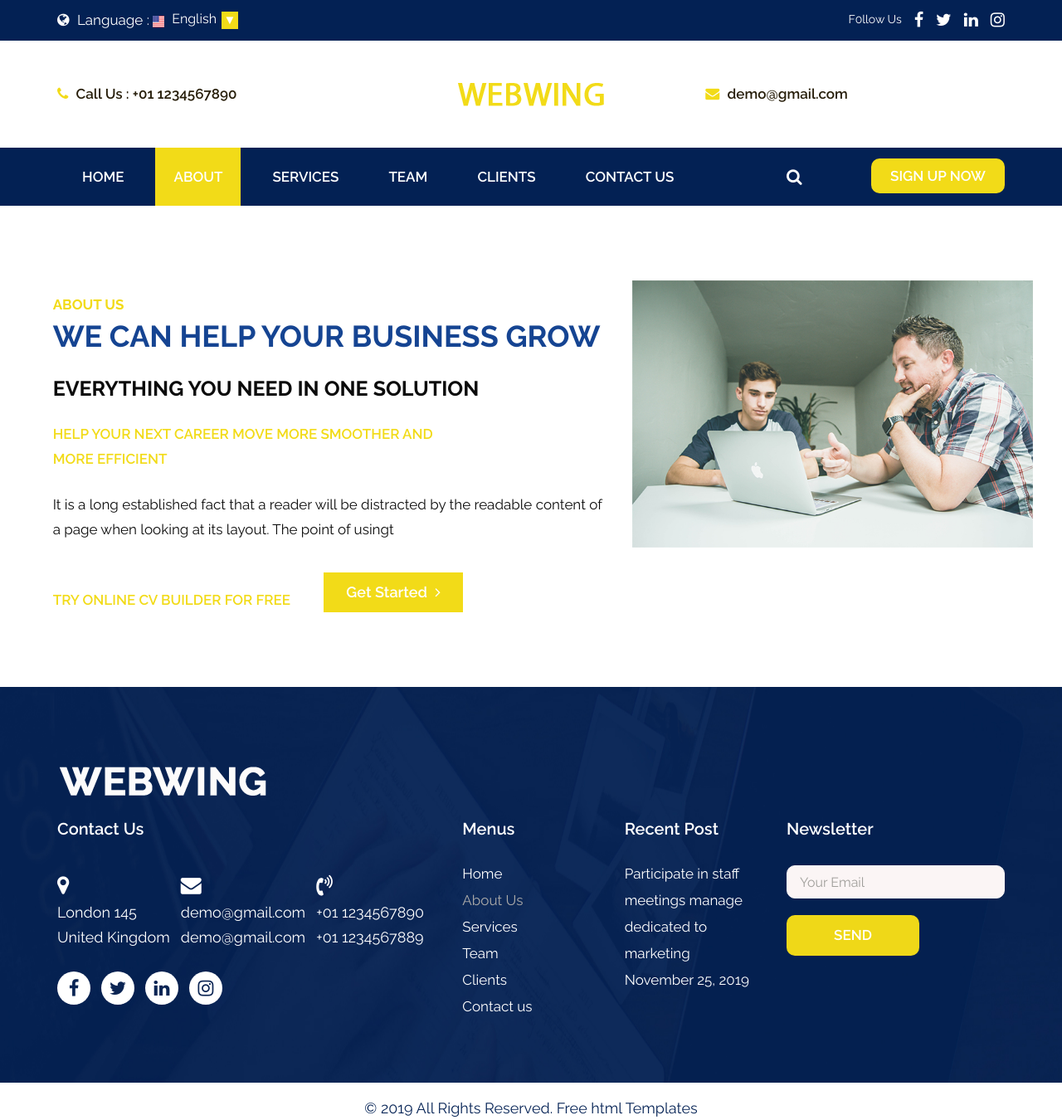
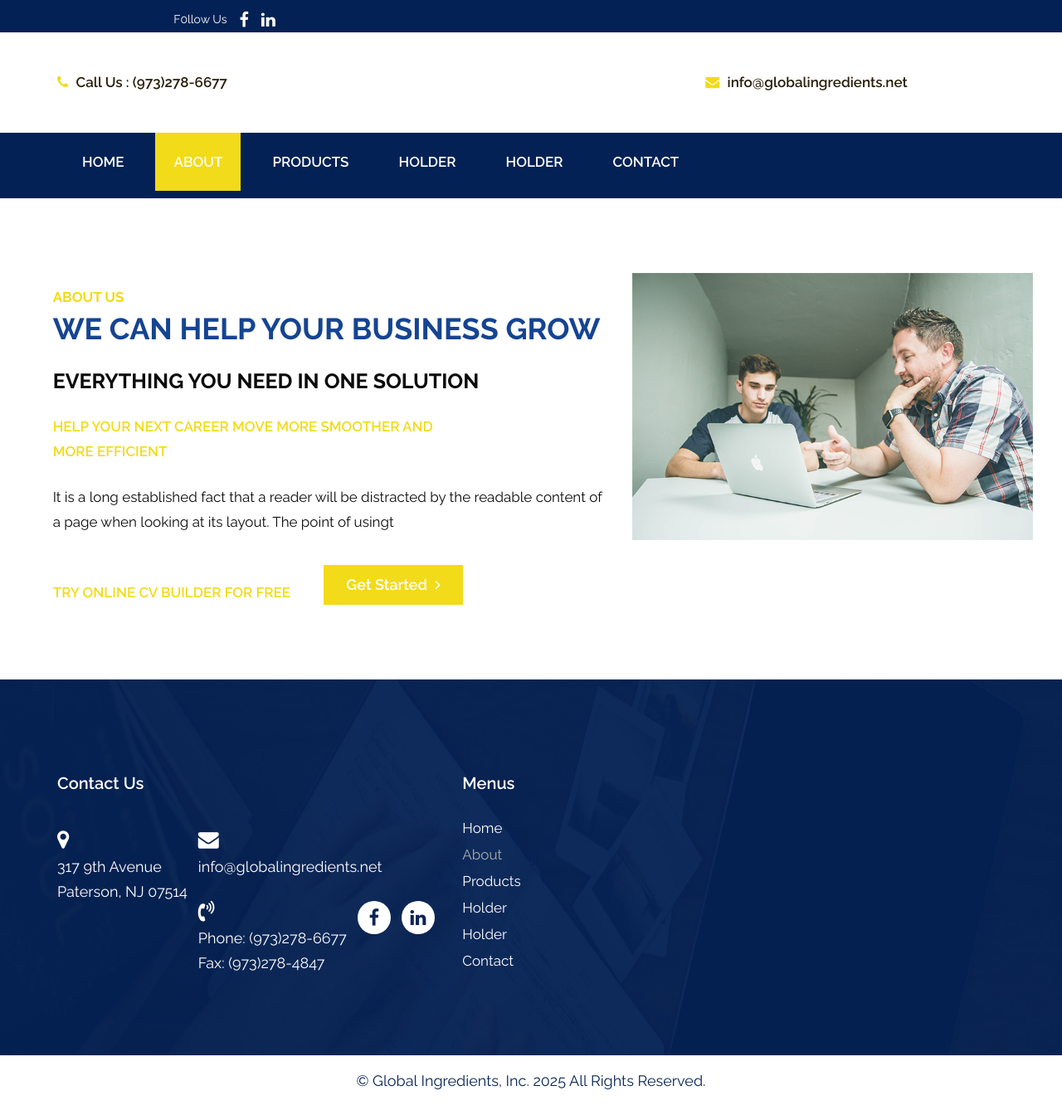
Before and after one commit to AidanMountain/GlobalSite2.0, a plain HTML site: page about.html in a window 1280 px wide. Shown: the whole page at 83% size. Drawn offline with nearby package versions, Linux system fonts and the light colour scheme.

Commit message:
Started the about page

```diff
--- a/about.html
+++ b/about.html
@@ -8,7 +8,7 @@
       <meta name="viewport" content="width=device-width, initial-scale=1">
       <meta name="viewport" content="initial-scale=1, maximum-scale=1">
       <!-- site metas -->
-      <title>webwing</title>
+      <title>Global Ingredients</title>
       <meta name="keywords" content="">
       <meta name="description" content="">
       <meta name="author" content="">
@@ -33,9 +33,6 @@
    <!-- body -->
    <body class="main-layout">
       <!-- loader  -->
-      <div class="loader_bg">
-         <div class="loader"><img src="images/loading.gif" alt="#" /></div>
-      </div>
       <!-- end loader -->
       <!-- header -->
       <header>
@@ -45,32 +42,13 @@
                <div class="container">
                   <div class="row">
                      <div class="col-md-6 col-sm-6">
-                        <ul class="lan">
-                           <li><i class="fa fa-globe" aria-hidden="true"></i> Language : <img src="images/fleg.png" alt="#"/></li>
-                        </ul>
-                        <form action="#" >
-                           <div class="select-box">
-                              <label for="select-box1" class="label select-box1"><span class="label-desc">English</span> </label>
-                              <select id="select-box1" class="select">
-                                 <option value="Choice 1">English</option>
-                                 <option value="Choice 1">Falkla</option>
-                                 <option value="Choice 2">Germa</option>
-                                 <option value="Choice 3">Neverl</option>
-                              </select>
-                           </div>
-                        </form>
-                     </div>
+
                      <div class="col-md-6 col-sm-6 ">
                         <ul class="social_icon1">
                            <li> F0llow Us
                            </li>
-                           <li> <a href="#"><i class="fa fa-facebook" aria-hidden="true"></i>
-                              </a>
-                           </li>
-                           <li> <a href="#"><i class="fa fa-twitter"></i></a></li>
+                           <li> <a href="#"><i class="fa fa-facebook" aria-hidden="true"></i></li>
                            <li> <a href="#"> <i class="fa fa-linkedin" aria-hidden="true"></i></a></li>
-                           <li> <a href="#"><i class="fa fa-instagram" aria-hidden="true"></i>
-                              </a>
                            </li>
                         </ul>
                      </div>
@@ -82,15 +60,14 @@
                   <div class="row d_flex">
                      <div class="col-md-4 col-sm-4 d_none">
                         <ul class="conta_icon">
-                           <li><a href="#"><i class="fa fa-phone" aria-hidden="true"></i> Call Us : +01 1234567890</a> </li>
+                           <li><a href="#"><i class="fa fa-phone" aria-hidden="true"></i> Call Us : (973)278-6677</a> </li>
                         </ul>
                      </div>
                      <div class="col-md-4 col-sm-4 " >
-                        <a class="logo" href="#"><img src="images/logo.png" alt="#"/></a>
                      </div>
                      <div class="col-md-4 col-sm-4 d_none">
                         <ul class="conta_icon ">
-                           <li><a href="#"><i class="fa fa-envelope" aria-hidden="true"></i> demo@gmail.com</a> </li>
+                           <li><a href="#"><i class="fa fa-envelope" aria-hidden="true"></i> info@globalingredients.net</a> </li>
                         </ul>
                      </div>
                   </div>
@@ -110,29 +87,25 @@
                                     <a class="nav-link" href="index.html"> Home  </a>
                                  </li>
                                  <li class="nav-item active">
-                                    <a class="nav-link" href="about.html">about</a>
+                                    <a class="nav-link" href="about.html">About</a>
                                  </li>
                                  <li class="nav-item">
-                                    <a class="nav-link" href="service.html">services</a>
+                                    <a class="nav-link" href="service.html">Products</a>
                                  </li>
                                  <li class="nav-item">
-                                    <a class="nav-link" href="team.html">team </a>
+                                    <a class="nav-link" href="team.html">Holder </a>
                                  </li>
                                  <li class="nav-item">
-                                    <a class="nav-link" href="client.html">Clients</a>
+                                    <a class="nav-link" href="client.html">Holder</a>
                                  </li>
                                  <li class="nav-item">
-                                    <a class="nav-link" href="contact.html"> contact us </a>
+                                    <a class="nav-link" href="contact.html"> Contact </a>
                                  </li>
                               </ul>
                            </div>
                         </nav>
                      </div>
                      <div class="col-md-3 col-sm-5 d_none">
-                        <ul class="sign">
-                           <li><a href="#"><i class="fa fa-search" aria-hidden="true"></i></a></li>
-                           <li><a class="sign_btn" href="#">sign up now</a></li>
-                        </ul>
                      </div>
                   </div>
                </div>
@@ -173,23 +146,18 @@
          <div class="footer">
             <div class="container">
                <div class="row">
-                  <div class="col-md-12">
-                     <a class="logo2" href="#"><img src="images/loogo2.png" alt="#"/></a>
-                  </div>
                   <div class="col-lg-5 col-md-6 col-sm-6">
                      <h3>Contact Us</h3>
                      <ul class="location_icon">
-                        <li><a href="#"><i class="fa fa-map-marker" aria-hidden="true"></i></a> London 145
-                           <br> United Kingdom
+                        <li><a href="#"><i class="fa fa-map-marker" aria-hidden="true"></i></a> 317 9th Avenue
+                           <br> Paterson, NJ 07514
                         </li>
-                        <li><a href="#"><i class="fa fa-envelope" aria-hidden="true"></i></a>demo@gmail.com<br> demo@gmail.com</li>
-                        <li><a href="#"><i class="fa fa-volume-control-phone" aria-hidden="true"></i></a>+01 1234567890<br>+01 1234567889</li>
+                        <li><a href="#"><i class="fa fa-envelope" aria-hidden="true"></i></a>info@globalingredients.net</li>
+                        <li><a href="#"><i class="fa fa-volume-control-phone" aria-hidden="true"></i></a>Phone: (973)278-6677<br>Fax: (973)278-4847</li>
                      </ul>
                      <ul class="social_icon">
                         <li> <a href="#"><i class="fa fa-facebook-f"></i></a></li>
-                        <li> <a href="#"><i class="fa fa-twitter"></i></a></li>
                         <li> <a href="#">   <i class="fa fa-linkedin" aria-hidden="true"></i></a></li>
-                        <li> <a href="#"><i class="fa fa-instagram"></i></a></li>
                      </ul>
                   </div>
                   <div class="col-lg-2 col-md-6 col-sm-6">
@@ -198,39 +166,13 @@
                         <li > <a href="index.html"> Home</a></li>
                         <li class="active">
                            <a href="about.html">
-                              </i>About Us
+                              </i>About
                         </li>
-                        <li> <a href="service.html"> </i>Services</a></li>
-                         <li> <a href="team.html"></i>Team</a></li>
-                        <li> <a href="client.html"></i>Clients</a></li>
-                        <li> <a href="contact.html"></i>Contact us</a></li>
+                        <li> <a href="service.html"> </i>Products</a></li>
+                         <li> <a href="team.html"></i>Holder</a></li>
+                        <li> <a href="client.html"></i>Holder</a></li>
+                        <li> <a href="contact.html"></i>Contact</a></li>
                      </ul>
-                  </div>
-                  <div class="col-lg-2 col-md-6 col-sm-6">
-                     <h3>Recent Post</h3>
-                     <ul class="link_icon">
-                        <li > <a href="#"> Participate in staff </a></li>
-                        <li>
-                           <a href="#">
-                              meetings manage
-                        </li>
-                        <li> <a href="#"> dedicated to </a></li>
-                        <li> <a href="#"> marketing</a></li>
-                        <li> <a href="#"> November 25, 2019</a></li>
-                     </ul>
-                  </div>
-                  <div class="col-lg-3 col-md-6 col-sm-6">
-                     <h3>Newsletter</h3>
-                     <form id="request" class="main_form">
-                        <div class="row">
-                           <div class="col-md-12 ">
-                              <input class="news" placeholder="Your Email" type="type" name="Your Email">
-                           </div>
-                           <div class="col-md-12">
-                              <button class="send_btn">Send</button>
-                           </div>
-                        </div>
-                     </form>
                   </div>
                </div>
             </div>
@@ -238,7 +180,7 @@
                <div class="container">
                   <div class="row">
                      <div class="col-md-12">
-                        <p>© 2019 All Rights Reserved.<a href="https://html.design/"> Free  html Templates</a></p>
+                        <p>© Global Ingredients, Inc. 2025 All Rights Reserved.</p>
                      </div>
                   </div>
                </div>
```
Also changed, not shown: index.html (+6 -8 lines), products.html (renamed from client.html).
